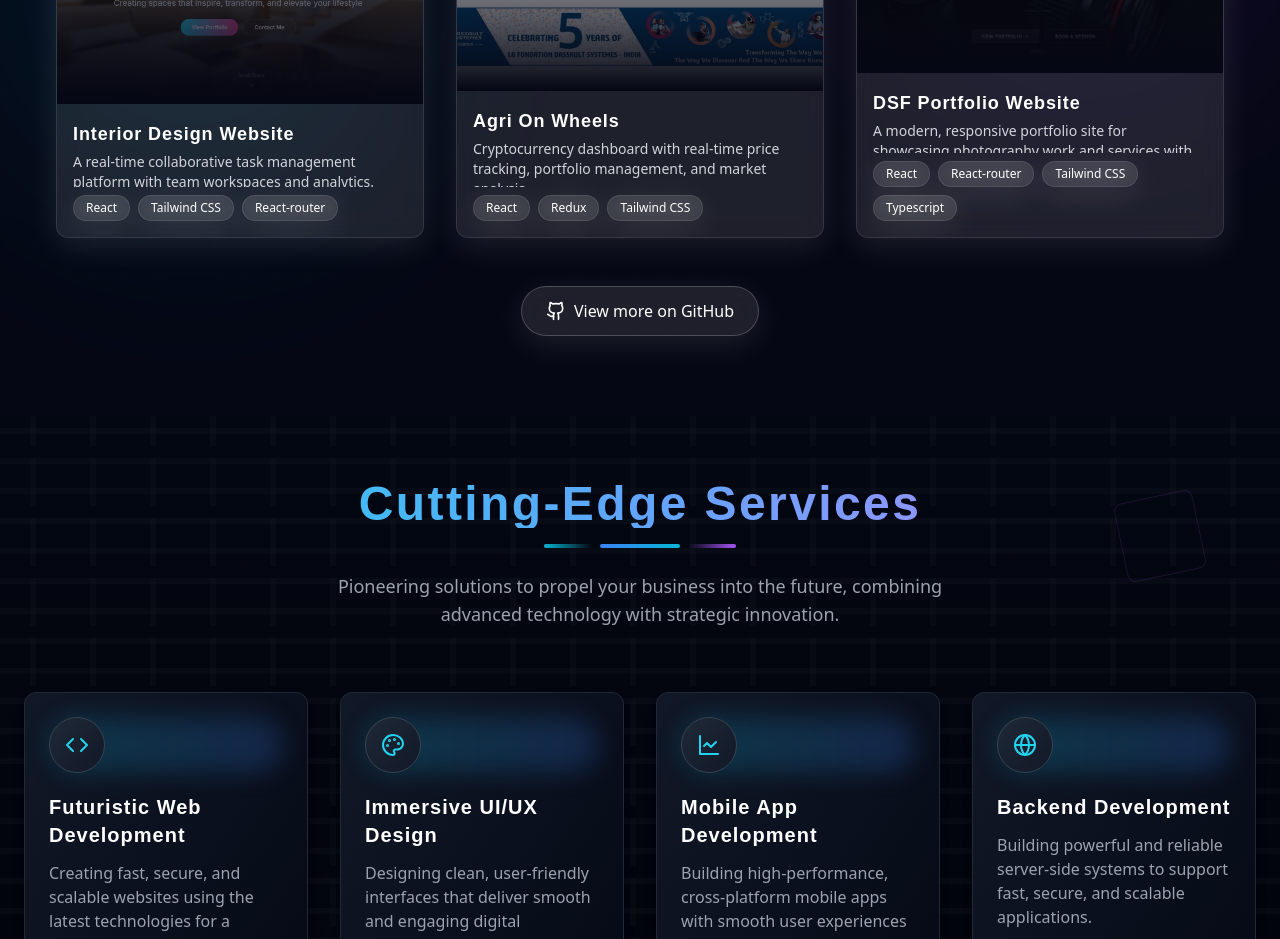
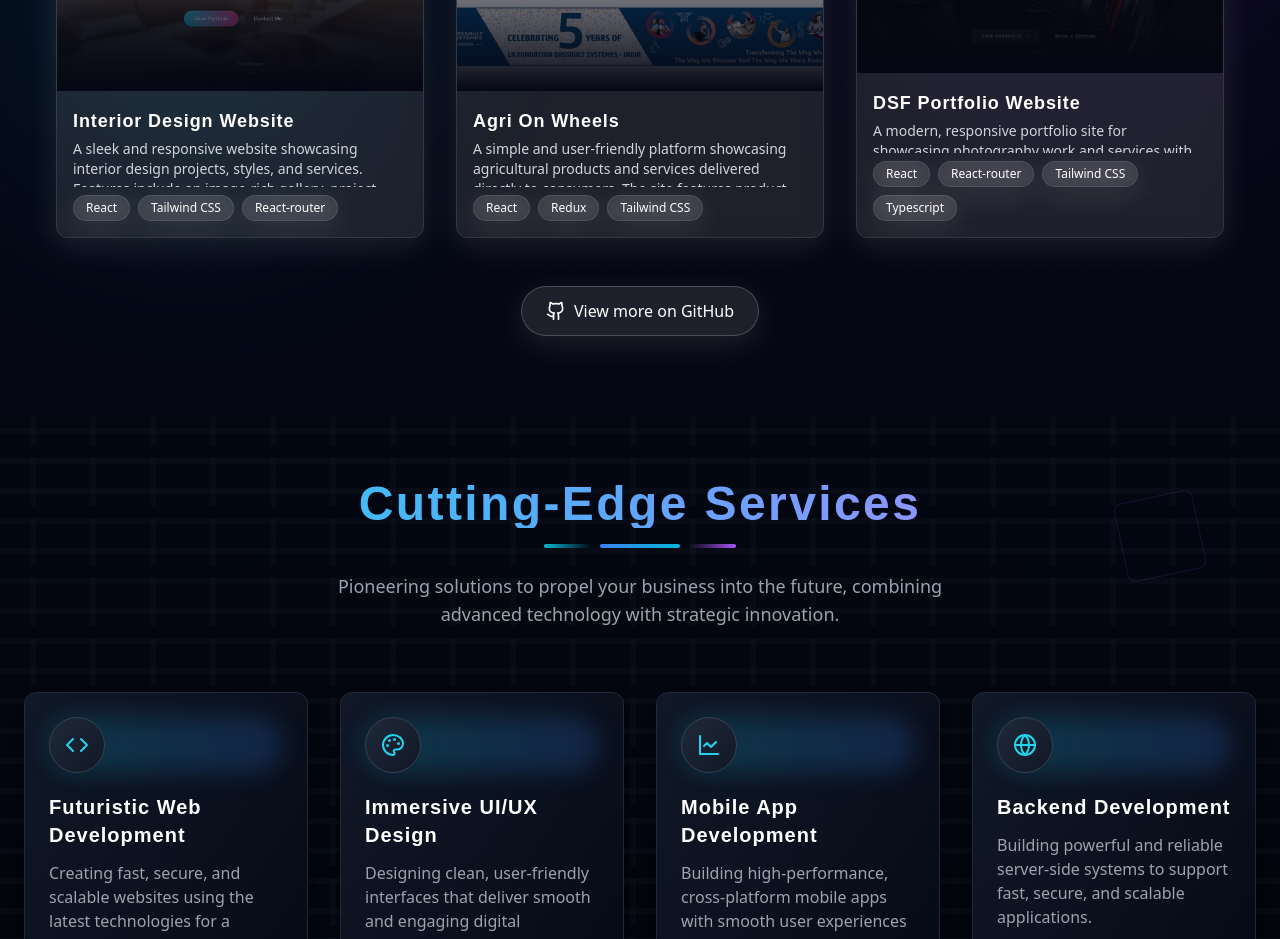
Before and after one commit to 10sandeep/Freelancing--Portfolio-Website, a React (Vite) app: page / in a window 1280 px wide. Shown: the part 2040-2979 px from the top of the page. Built offline with nearby package versions, Linux system fonts and the light colour scheme.

Commit message:
added twitter account

```diff
--- a/src/components/Hero.tsx
+++ b/src/components/Hero.tsx
@@ -146,7 +146,7 @@ const Hero = () => {
             <path d="M20.447 20.452h-3.554v-5.569c0-1.328-.027-3.037-1.852-3.037-1.853 0-2.136 1.445-2.136 2.939v5.667H9.351V9h3.414v1.561h.046c.477-.9 1.637-1.85 3.37-1.85 3.601 0 4.267 2.37 4.267 5.455v6.286zM5.337 7.433c-1.144 0-2.063-.926-2.063-2.065 0-1.138.92-2.063 2.063-2.063 1.14 0 2.064.925 2.064 2.063 0 1.139-.925 2.065-2.064 2.065zm1.782 13.019H3.555V9h3.564v11.452zM22.225 0H1.771C.792 0 0 .774 0 1.729v20.542C0 23.227.792 24 1.771 24h20.451C23.2 24 24 23.227 24 22.271V1.729C24 .774 23.2 0 22.222 0h.003z" />
           </svg>
         </a>
-        <a href="https://twitter.com" target="_blank" rel="noreferrer" className="text-white/50 hover:text-white transition-colors">
+        <a href="https://x.com/Sandeep142417" target="_blank" rel="noreferrer" className="text-white/50 hover:text-white transition-colors">
           <svg className="w-5 h-5" fill="currentColor" viewBox="0 0 24 24" aria-hidden="true">
             <path d="M8.29 20.251c7.547 0 11.675-6.253 11.675-11.675 0-.178 0-.355-.012-.53A8.348 8.348 0 0022 5.92a8.19 8.19 0 01-2.357.646 4.118 4.118 0 001.804-2.27 8.224 8.224 0 01-2.605.996 4.107 4.107 0 00-6.993 3.743 11.65 11.65 0 01-8.457-4.287 4.106 4.106 0 001.27 5.477A4.072 4.072 0 012.8 9.713v.052a4.105 4.105 0 003.292 4.022 4.095 4.095 0 01-1.853.07 4.108 4.108 0 003.834 2.85A8.233 8.233 0 012 18.407a11.616 11.616 0 006.29 1.84" />
           </svg>
--- a/src/components/ProjectSection.tsx
+++ b/src/components/ProjectSection.tsx
@@ -19,7 +19,7 @@ const ProjectsSection: React.FC = () => {
     {
       title: "Interior Design Website",
       description:
-        "A real-time collaborative task management platform with team workspaces and analytics.",
+        "A sleek and responsive website showcasing interior design projects, styles, and services. Features include an image-rich gallery, project highlights, and a contact section — all designed with a focus on aesthetics and usability.",
       image:INTERIOR,
       tags: ["React", "Tailwind CSS", "React-router"],
       github: "https://github.com/10sandeep/SJ---Decor---Interior-Design---Website",
@@ -29,7 +29,7 @@ const ProjectsSection: React.FC = () => {
     {
       title: "Agri On Wheels",
       description:
-        "Cryptocurrency dashboard with real-time price tracking, portfolio management, and market analysis.",
+        "A simple and user-friendly platform showcasing agricultural products and services delivered directly to consumers. The site features product listings, service details, and a contact section, designed for easy access and smooth navigation.",
       image:AGRIONWHEELS,
       tags: ["React", "Redux", "Tailwind CSS"],
       github: "https://github.com/10sandeep/Agri-on-Wheels-",
```
